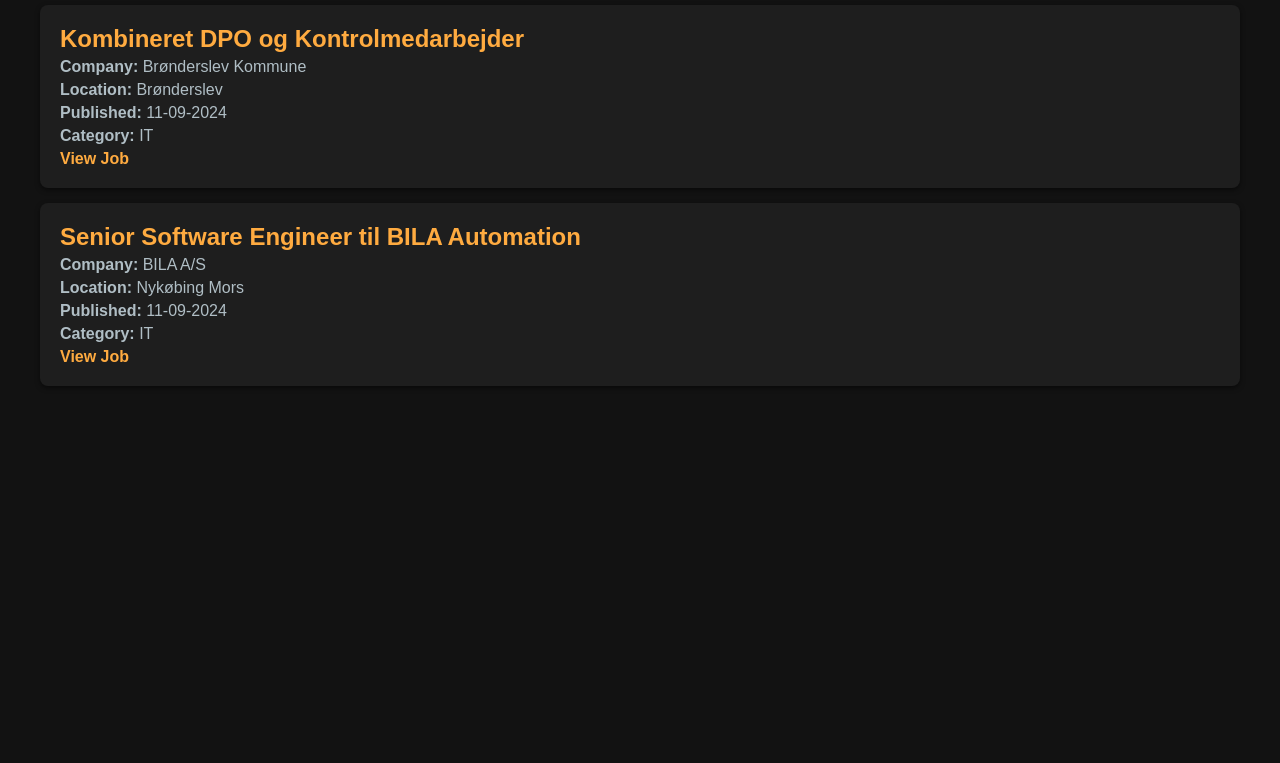
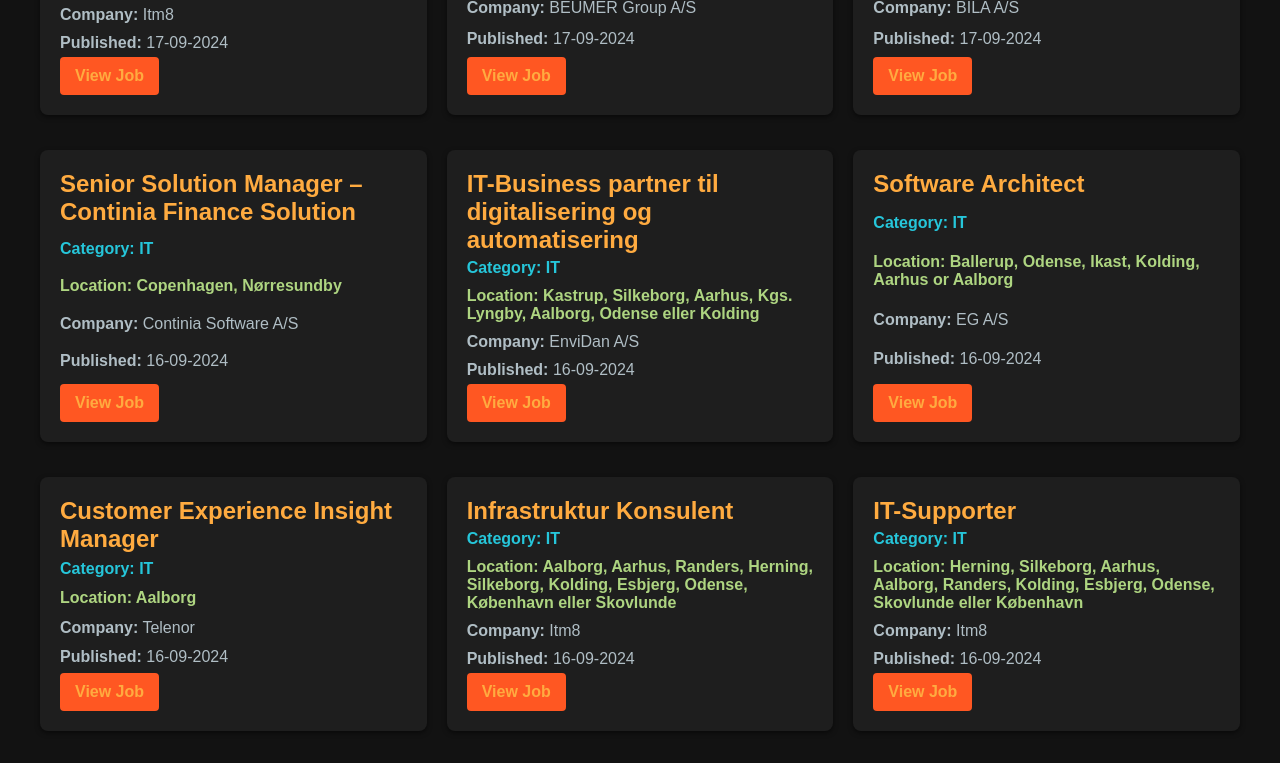
Before and after one commit to researchersec/scrapers, a plain HTML site: page index.html in a window 1280 px wide. Shown: the part 226-989 px from the top of the page. Before the commit the page ends 800 px from the top, so only its background shows below. Drawn offline with Linux system fonts and the light colour scheme.

Commit message:
Update index.html

```diff
--- a/index.html
+++ b/index.html
@@ -17,10 +17,6 @@
             background-color: #121212;
             color: #ffffff;
             font-family: 'Arial', sans-serif;
-            display: flex;
-            justify-content: center;
-            align-items: center;
-            min-height: 100vh;
             padding: 20px;
         }
 
@@ -42,6 +38,14 @@
             margin-bottom: 15px;
             border-radius: 8px;
             box-shadow: 0 2px 5px rgba(0, 0, 0, 0.5);
+            display: flex;
+            flex-direction: column;
+            justify-content: space-between;
+            transition: transform 0.2s ease-in-out;
+        }
+
+        .job-card:hover {
+            transform: scale(1.02);
         }
 
         .job-card h2 {
@@ -54,14 +58,36 @@
             color: #b0bec5;
         }
 
+        .job-card .category {
+            color: #26c6da;
+            font-weight: bold;
+        }
+
+        .job-card .location {
+            font-weight: bold;
+            color: #aed581;
+        }
+
         .job-card a {
             color: #ffab40;
             text-decoration: none;
             font-weight: bold;
+            padding: 10px 15px;
+            background-color: #ff5722;
+            border-radius: 4px;
+            align-self: flex-start;
+            transition: background-color 0.3s ease-in-out;
         }
 
         .job-card a:hover {
-            text-decoration: underline;
+            background-color: #ff7043;
+        }
+
+        /* Grid layout */
+        .grid {
+            display: grid;
+            grid-template-columns: repeat(auto-fit, minmax(300px, 1fr));
+            gap: 20px;
         }
 
         /* Responsive Design */
@@ -74,52 +100,52 @@
                 font-size: 1.2em;
             }
         }
+
+        .loading {
+            text-align: center;
+            color: #ffab40;
+            font-size: 1.5em;
+            padding: 50px;
+        }
+
     </style>
 </head>
 <body>
     <div class="container">
-        <h1>Job Listings</h1>
-        <div id="jobs"></div>
+        <h1>Latest Job Listings</h1>
+        <div id="jobs" class="grid">
+            <p class="loading">Loading jobs...</p>
+        </div>
     </div>
 
     <script>
-        const jobsData = [
-            {
-                "category": "it",
-                "pub_date": "11-09-2024",
-                "title": "Kombineret DPO og Kontrolmedarbejder",
-                "company": "Brønderslev Kommune",
-                "location": "Brønderslev",
-                "job_URL": "https://bronderslev-v2.career.emply.com/ad/kombineret-dpo-og-kontrolmedarbejder-til-bronderslev-kommune/ge4s5j/da"
-            },
-            {
-                "category": "it",
-                "pub_date": "11-09-2024",
-                "title": "Senior Software Engineer til BILA Automation",
-                "company": "BILA A/S",
-                "location": "Nykøbing Mors",
-                "job_URL": "https://candidate.hr-manager.net/ApplicationInit.aspx?cid=1523&ProjectId=144206&DepartmentId=18958&MediaId=4614"
-            },
-            // Add the rest of your job listings here...
-        ];
+        // Fetch JSON data from jobs.json
+        fetch("jobs.json")
+            .then(response => response.json())
+            .then(data => {
+                const jobsContainer = document.getElementById('jobs');
+                jobsContainer.innerHTML = ''; // Clear loading text
 
-        const jobsContainer = document.getElementById('jobs');
-
-        jobsData.forEach(job => {
+                data.forEach(job => {
                     const jobCard = document.createElement('div');
                     jobCard.classList.add('job-card');
 
                     jobCard.innerHTML = `
                         <h2>${job.title}</h2>
+                        <p class="category">Category: ${job.category.toUpperCase()}</p>
+                        <p class="location">Location: ${job.location}</p>
                         <p><strong>Company:</strong> ${job.company}</p>
-                <p><strong>Location:</strong> ${job.location}</p>
                         <p><strong>Published:</strong> ${job.pub_date}</p>
-                <p><strong>Category:</strong> ${job.category.toUpperCase()}</p>
                         <a href="${job.job_URL}" target="_blank">View Job</a>
                     `;
 
                     jobsContainer.appendChild(jobCard);
                 });
+            })
+            .catch(error => {
+                console.error('Error loading jobs:', error);
+                document.getElementById('jobs').innerHTML = '<p class="loading">Failed to load jobs. Please try again later.</p>';
+            });
     </script>
 </body>
 </html>
```
Lines whose indentation alone changed are shown as unchanged.
